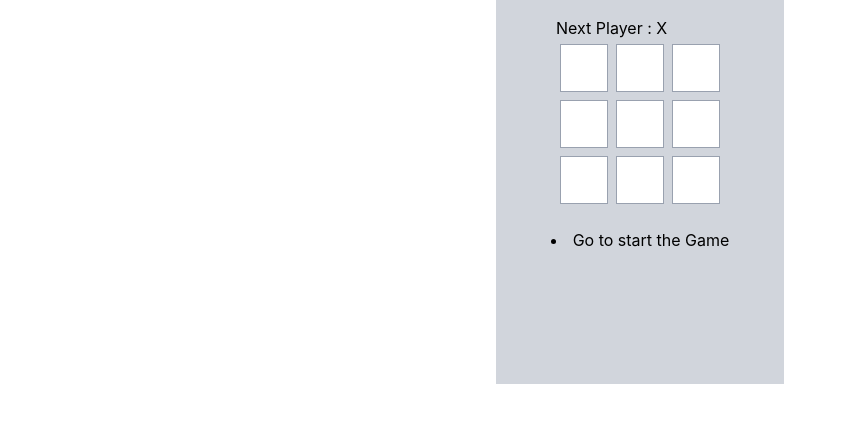
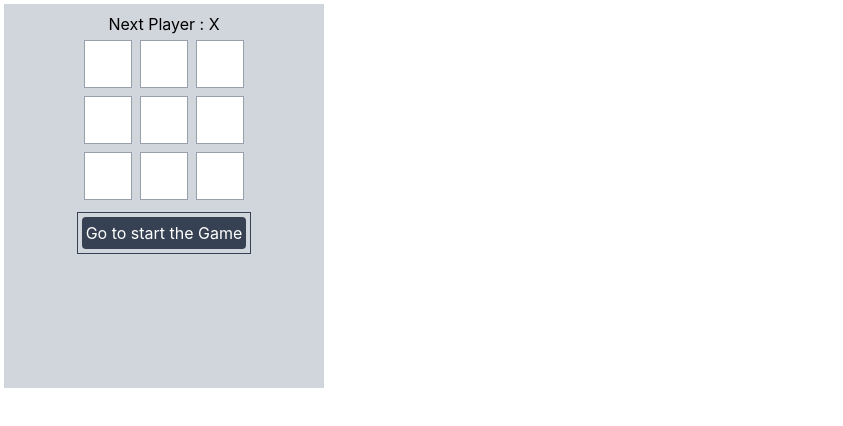
Before and after one commit to Sohan68/Tic-Tac-Toe-Games, a React app: page / in a window 1280 px wide. Shown: the top 426 px of the page, without its empty margins (0-843 px from the left). Built offline with nearby package versions, Linux system fonts and the light colour scheme; the HTML template or start-up script is replaced by a standard one.

Commit message:
Updated UI Design

```diff
--- a/src/Game.jsx
+++ b/src/Game.jsx
@@ -15,7 +15,7 @@ function Board({ xIsNext, squares, onPlay }) {
   const winer = calculateWinner(squares);
   let status;
   if (winer) {
-    status = `Winner of the game is : ${winer}`;
+    status = `Winner of the game is: ${winer}`;
   } else {
     status = ` Next Player : ${xIsNext ? "X" : "O"}`;
   }
@@ -34,7 +34,7 @@ function Board({ xIsNext, squares, onPlay }) {
   }
   return (
     <>
-      <div>{status}</div>
+      <div className="flex justify-center ">{status}</div>
       <div className="flex">
         <Square value={squares[0]} onSqureClick={() => handleClick(0)}>
           {" "}
@@ -99,7 +99,7 @@ export default function Game() {
       description = ` Go to start the Game`;
     }
     return (
-      <li key={move}>
+      <li className="bg-gray-700 text-white p-1 mb-1 rounded-sm" key={move}>
         <button onClick={() => jumpTo(move)}>{description}</button>
       </li>
     );
@@ -107,7 +107,7 @@ export default function Game() {
 
   return (
     <>
-      <div className="py-4 bg-gray-300 w-72 min-h-96 flex flex-col gap-5 items-center mx-auto">
+      <div className="lg:m-1 py-2 bg-gray-300 w-80 min-h-96 flex flex-col gap-2 items-center mx-auto">
         {/* Board */}
         <div>
           <Board
@@ -117,7 +117,10 @@ export default function Game() {
           ></Board>
         </div>
         {/* history */}
-        <div>{moves}</div>
+        <div>
+          {" "}
+          <ol className="border border-gray-700 p-1 pb-0 "> {moves}</ol>{" "}
+        </div>
       </div>
     </>
   );
```
